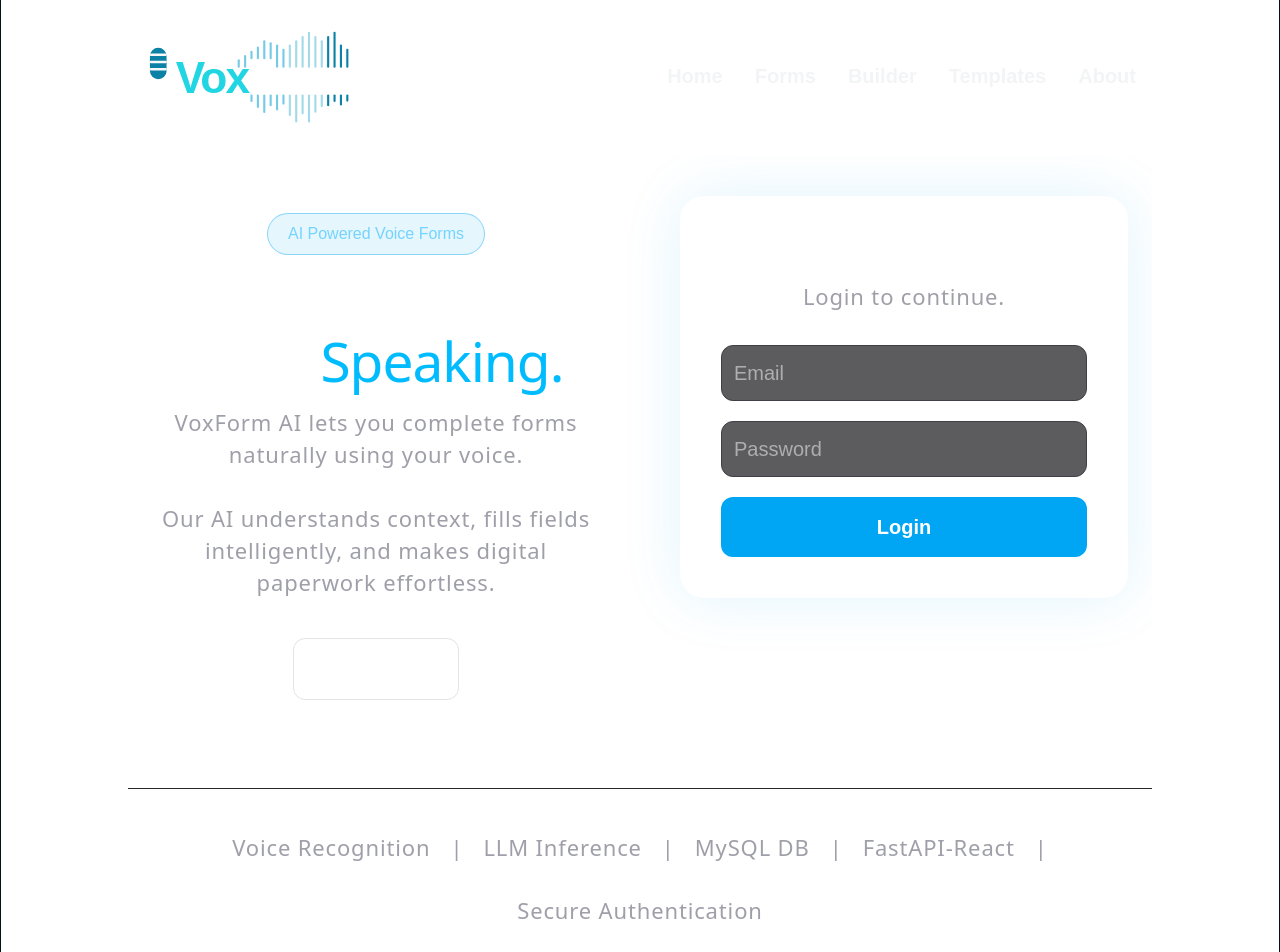
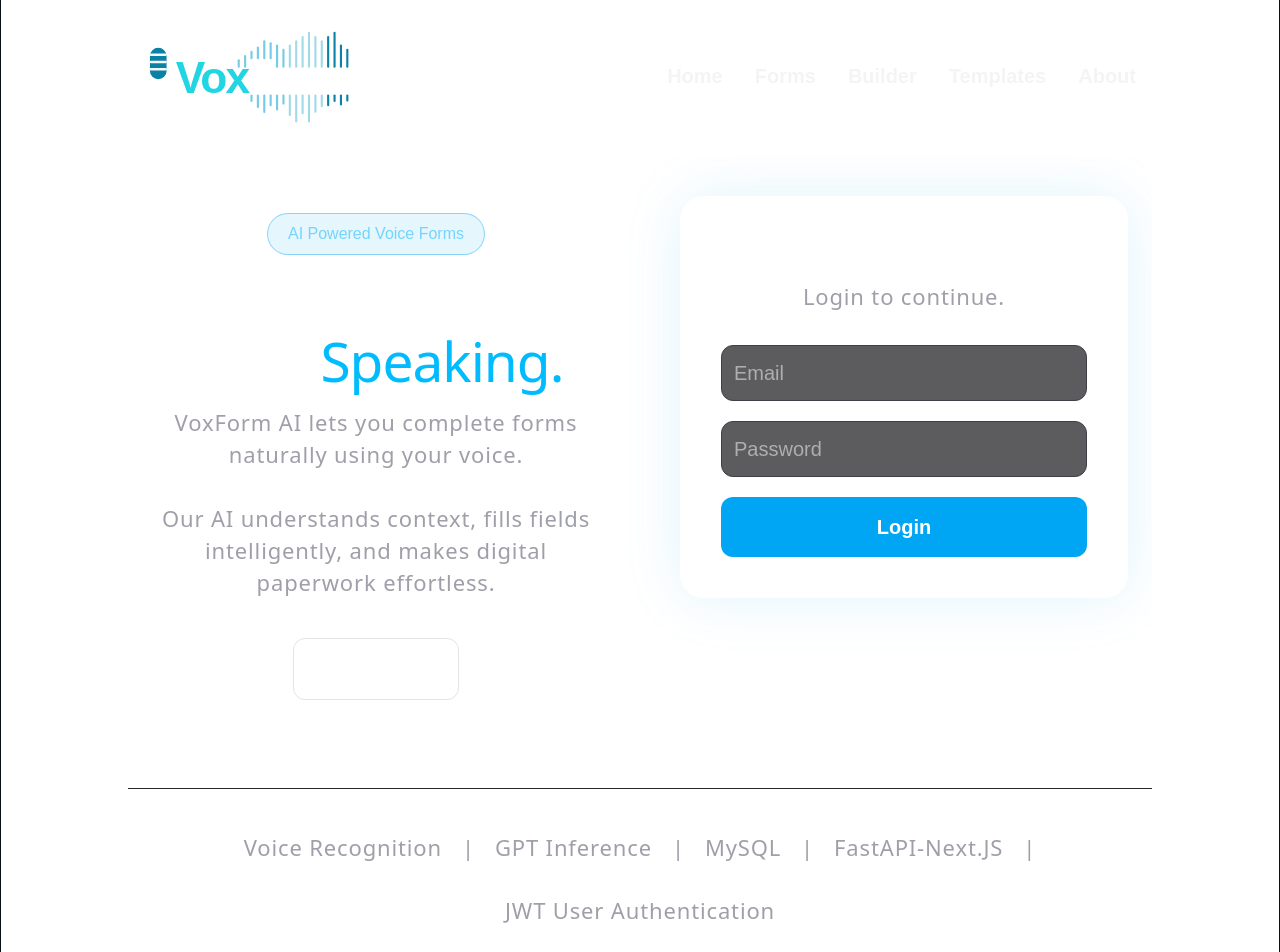
Before and after one commit to VishalMandrai/voxform-ai-app, a Next.js app in the folder frontend-next/: page / in a window 1280 px wide. Shown: the top 952 px of the page. Built offline with nearby package versions, Linux system fonts and the light colour scheme.

Commit message:
frontend dependency fixes for docker image build

```diff
--- a/frontend-next/app/fillform/page.js
+++ b/frontend-next/app/fillform/page.js
@@ -6,7 +6,7 @@ import { useEffect, useState } from "react";
 import { Survey } from "survey-react-ui";
 import { Model } from "survey-core";
 import "survey-core/survey-core.css";
-import voxformTheme from "@/components/builder/themes/survey_theme_fill";
+import voxformTheme from "@/components/Builder/themes/survey_theme_fill";
 
 import FormTitle from "@/components/Forms/FormTitle";
 import FormToolbar from "@/components/Forms/FormToolbar";
--- a/frontend-next/components/ActionGrid.jsx
+++ b/frontend-next/components/ActionGrid.jsx
@@ -9,7 +9,7 @@ import { IoBarChartOutline } from "react-icons/io5";
 import { MdInsertInvitation } from "react-icons/md";
 
 
-import ActionCard from "./ActionCard";
+import ActionCard from "@/components/ActionCard";
 
 export default function ActionGrid({ isAdmin }) {
 
--- a/frontend-next/components/Footer.jsx
+++ b/frontend-next/components/Footer.jsx
@@ -5,8 +5,8 @@
 */
 
 import Link from 'next/link'
-import Metadata from './Metadata'
-import SocialIcon from './social-icons'
+import Metadata from '@/components/Metadata'
+import SocialIcon from '@/components/social-icons'
 
 export default function Footer() {
   return (
--- a/frontend-next/components/HeroSectionLanding.jsx
+++ b/frontend-next/components/HeroSectionLanding.jsx
@@ -1,7 +1,7 @@
 'use client'
 
-import HeroContent from "./HeroContent";
-import LoginCard from "./LoginCard";
+import HeroContent from "@/components/HeroContent";
+import LoginCard from "@/components/LoginCard";
 
 /*
 |--------------------------------------------------------------------------
--- a/frontend-next/components/HeroSectionSignup.jsx
+++ b/frontend-next/components/HeroSectionSignup.jsx
@@ -1,7 +1,7 @@
 'use client'
 
-import HeroContent from "./HeroContent";
-import SignUpCard from "./SignUpCard";
+import HeroContent from "@/components/HeroContent";
+import SignUpCard from "@/components/SignUpCard";
 
 /*
 |--------------------------------------------------------------------------
--- a/frontend-next/components/LayoutWrapper.jsx
+++ b/frontend-next/components/LayoutWrapper.jsx
@@ -8,10 +8,10 @@ import Image from 'next/image';
 
 import { IoLogOutOutline } from "react-icons/io5";
 
-import HeaderNavLinks from './HeaderNavLinks'
+import HeaderNavLinks from '@/components/HeaderNavLinks'
 import Logo from '@/public/voxform-logo.svg'
-import SectionContainer from './SectionContainer'
-import Footer from './Footer'
+import SectionContainer from '@/components/SectionContainer'
+import Footer from '@/components/Footer'
 
 import { logout } from '@/api/auth';
 
--- a/frontend-next/components/Link.jsx
+++ b/frontend-next/components/Link.jsx
@@ -1,4 +1,4 @@
-import Link from 'next/link'
+import Link from 'next/link';
 
 const CustomLink = ({ href, ...rest }) => {
   const isInternalLink = href && href.startsWith('/')
@@ -14,6 +14,6 @@ const CustomLink = ({ href, ...rest }) => {
   }
 
   return <a target="_blank" rel="noopener noreferrer" href={href} {...rest} />
-}
+};
 
-export default CustomLink
+export default CustomLink;
--- a/frontend-next/components/StatsGrid.jsx
+++ b/frontend-next/components/StatsGrid.jsx
@@ -1,8 +1,6 @@
 'use client'
 
 // Status Grid Card:
-
-
 export default function StatsGrid(props) {
   const stats = [
     ["Forms", props.total_forms],
--- a/frontend-next/components/TrustStrip.jsx
+++ b/frontend-next/components/TrustStrip.jsx
@@ -10,10 +10,10 @@ export default function TrustStrip() {
 
   const items = [
     "Voice Recognition", "|",
-    "LLM Inference", "|",
-    "MySQL DB", "|",
-    "FastAPI-React", "|",
-    "Secure Authentication"
+    "GPT Inference", "|",
+    "MySQL", "|",
+    "FastAPI-Next.JS", "|",
+    "JWT User Authentication"
   ];
 
   return (
--- a/frontend-next/package.json
+++ b/frontend-next/package.json
@@ -10,6 +10,8 @@
   },
   "dependencies": {
     "ace-builds": "^1.39.0",
+    "axios": "^1.19.0",
+    "lucide-react": "^1.33.0",
     "next": "15.2.2",
     "react": "^19.0.0",
     "react-dom": "^19.0.0",
```
Also changed, not shown: 1 other file (tests, documents, lock files or other folders).
